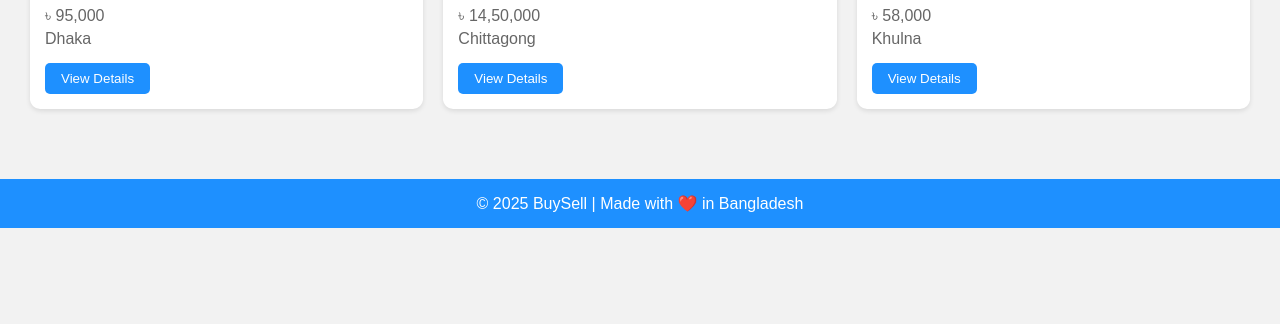
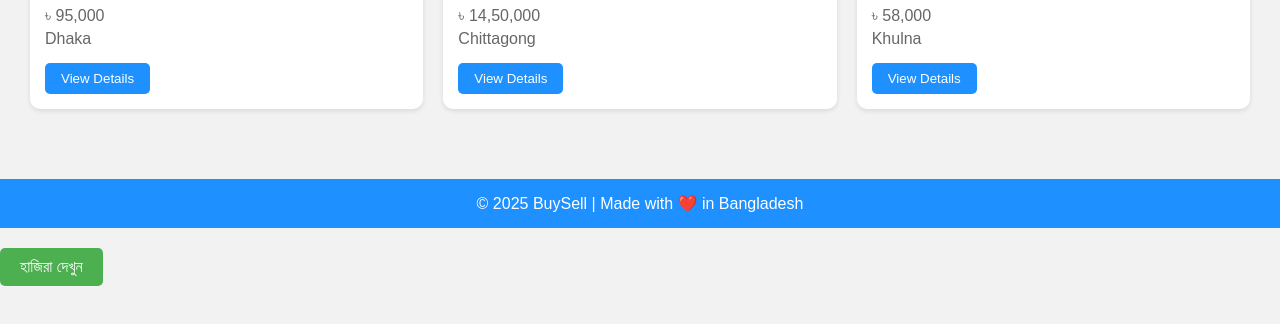
Before and after one commit to nmdsuman/buysell, a plain HTML site: page index.html in a window 1280 px wide. Shown: the part 408-732 px from the top of the page. Drawn offline with Linux system fonts and the light colour scheme.

Commit message:
Update index.html

```diff
--- a/index.html
+++ b/index.html
@@ -114,3 +114,6 @@
 
 </body>
 </html>
+<a href="hajari.html" style="display:inline-block; margin-top:20px; padding:10px 20px; background:#4CAF50; color:white; text-decoration:none; border-radius:5px;">
+  হাজিরা দেখুন
+</a>
```
